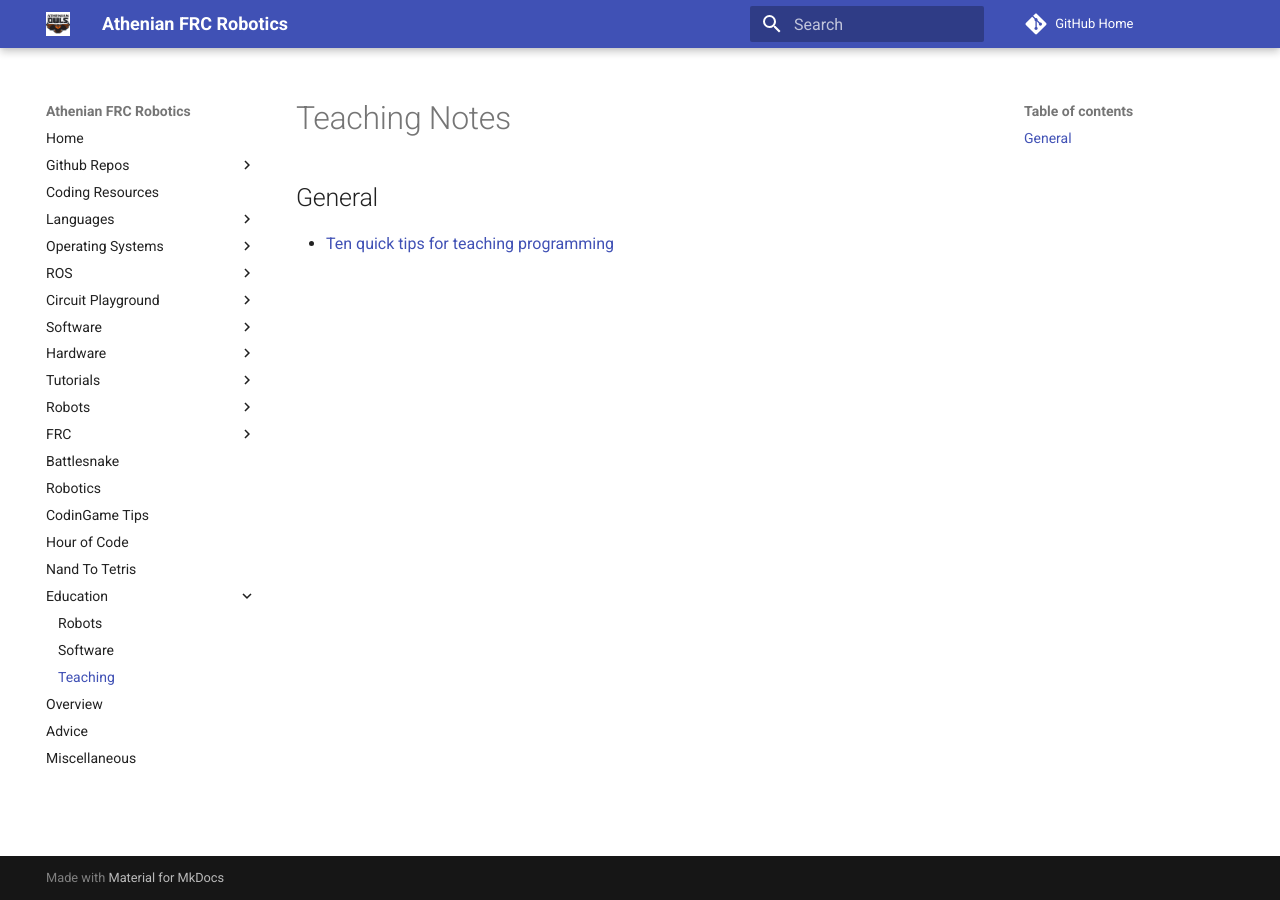
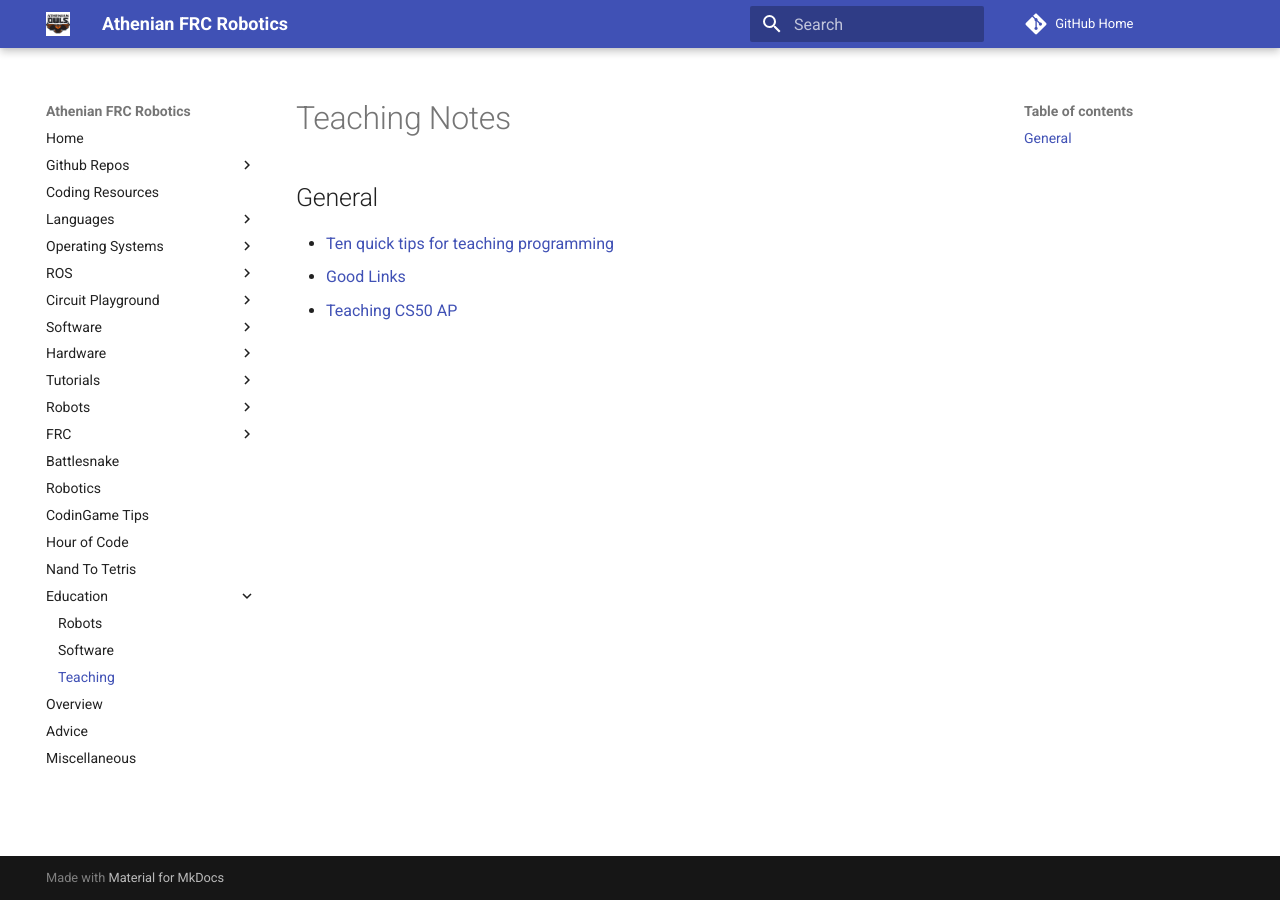
Before and after one commit to athenian-robotics/athenian-robotics-mkdocs, an MkDocs documentation site: the page built from docs/teaching.md, in a window 1280 px wide. Built offline with MkDocs 1.6.1 and Material for MkDocs 9.7.7, drawn with Linux system fonts in a browser that asks for light colours; comment, search, counter and statistics services are not loaded.

Commit message:
Update docs

```diff
--- a/docs/teaching.md
+++ b/docs/teaching.md
@@ -2,3 +2,5 @@
 
 ## General
 * [Ten quick tips for teaching programming](https://journals.plos.org/ploscompbiol/article?id=10.1371/journal.pcbi.1006023)
+* [Good Links](http://innovativeteacher.org/wp-content/uploads/2018/07/book-links.pdf)
+* [Teaching CS50 AP](https://docs.cs50.net/2016/ap/resources/teaching/teaching.html)
```
Also changed, not shown: docs/kotlin.md (+2 -0 lines).
